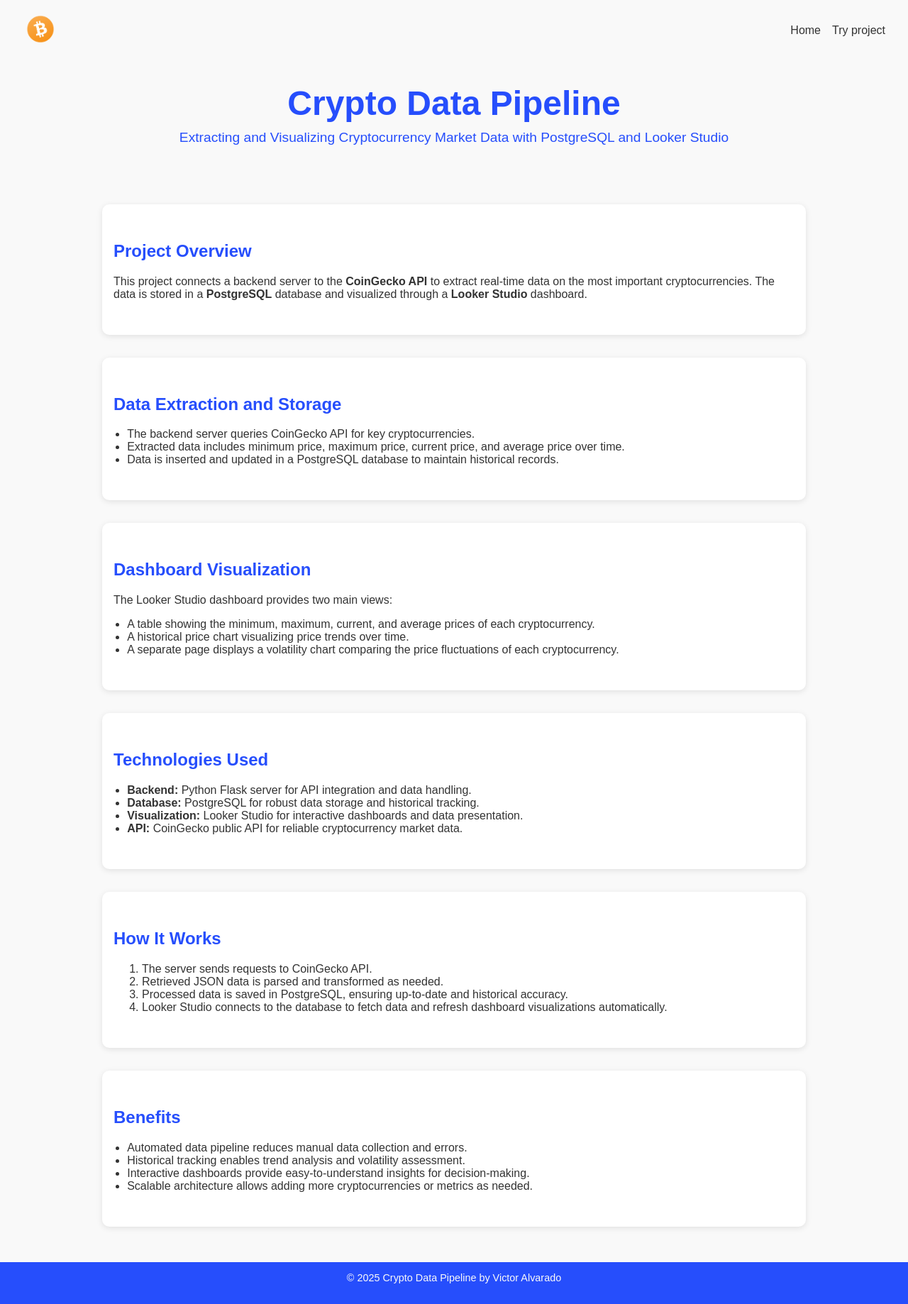
After one commit to victor-alvop/MySite, a Flask app: page /crypto/crypto-docs in a window 1280 px wide. The commit adds this page. Shown: the whole page at 71% size. Run offline with Flask 3, Linux system fonts and the light colour scheme; parts of the project's set-up code (start-up, migrations or seed data) failed here and were passed over.

Commit message:
feat: actual price table integration and documentaion

```diff
--- a/app/__init__.py
+++ b/app/__init__.py
@@ -8,7 +8,6 @@ def create_app():
     app.config.from_object('app.config.Config')
     db.init_app(app)
 
-    # Importa y registra los blueprints
     from app.routes.home import home_bp
     from app.routes.datashake import datashake_bp
     from app.routes.cryptoInfo import crypto_info_bp
--- a/app/routes/cryptoInfo.py
+++ b/app/routes/cryptoInfo.py
@@ -1,9 +1,13 @@
 import requests
 from flask import Blueprint, render_template, url_for, redirect
 from datetime import datetime
-from app.database.db_source import db, Crypto
+from app.database.db_source import db, Crypto, CryptoActualPrice
 
 crypto_info_bp = Blueprint('crypto_info', __name__)
+
+@crypto_info_bp.route('/crypto-docs')
+def cryptoDocs():
+    return render_template('cryptoDocs.html')
 
 @crypto_info_bp.route('/')
 def cryptoInfo():
@@ -49,6 +53,8 @@ def crypto_update():
         'page': 1,
         'sparkline': False
     }
+    excluded_names = ['USDC', 'Tether']
+
 
     try:
         response = requests.get(url, params=params)
@@ -63,16 +69,32 @@ def crypto_update():
                 dt = datetime.utcnow()
                 coin['formatted_date'] = 'N/A'
 
-            new_crypto = Crypto(
-            name=coin['name'],
-            symbol=coin['symbol'],
-            price=coin['current_price'],
-            date=dt
-            )
-            db.session.add(new_crypto)
+
+            if coin['name'] not in excluded_names:
+                new_crypto = Crypto(
+                    name=coin['name'],
+                    symbol=coin['symbol'],
+                    price=coin['current_price'],
+                    date=dt
+                )
+                db.session.add(new_crypto)
+
+            # 2. Actualizar tabla "CryptoActualPrice"
+            crypto = CryptoActualPrice.query.filter_by(name=coin['name']).first()
+            if crypto:
+                crypto.price = coin['current_price']
+                crypto.date = dt  # usamos la misma conversión
+            else:
+                    # Si no existe, puedes decidir crearla también
+                new_actual = CryptoActualPrice(
+                    name=coin['name'],
+                    symbol=coin['symbol'],
+                    price=coin['current_price'],
+                    date=dt
+                    )
+                db.session.add(new_actual)
 
         db.session.commit()
-
         return redirect(url_for('crypto_info.cryptoInfo'))
     except Exception as e:
         return render_template('cryptoInfo.html', coins={'error': str(e)})
--- /dev/null
+++ b/app/static/css/cryptoDocs.css
@@ -0,0 +1,165 @@
+/* Paleta de colores */
+:root {
+    --primary-color: #264EFC;
+    --secondary-color: #264EFC;
+    --accent-color: #ffd700;
+    --background-color: #f9f9f9;
+    --text-color: #333;
+    --footer-color: #777;
+}
+
+body {
+    font-family: Arial, sans-serif;
+    margin: 0;
+    padding: 0;
+    background: var(--background-color);
+    color: var(--text-color);
+}
+
+header {
+    display: flex;
+    justify-content: space-between;
+    align-items: center;
+    padding: 1rem 2rem;
+    flex-wrap: wrap;
+}
+
+nav ul {
+    list-style: none;
+    display: flex;
+    gap: 1rem;
+    padding-left: 0;
+    margin: 0;
+}
+
+nav li {
+    cursor: pointer;
+    position: relative;
+}
+
+nav li::after {
+    content: '';
+    position: absolute;
+    width: 0;
+    height: 2px;
+    left: 0;
+    bottom: -4px;
+    background-color: var(--text-color);
+    transition: width 0.3s ease;
+}
+
+nav li:hover::after {
+    width: 100%;
+}
+
+li a {
+    text-decoration: none;
+    color: inherit;
+    display: block;
+}
+
+.page-title {
+    color: white;
+    padding: 2em 1em;
+    text-align: center;
+    background-color: var(--background-color);
+}
+
+.page-title h1 {
+    font-size: 3em;
+    margin: 0;
+    color: #264EFC;
+}
+
+.page-title p {
+    font-size: 1.2em;
+    margin-top: 0.5em;
+    color: #264EFC;
+}
+
+section {
+    padding: 2em 1em;
+    max-width: 960px;
+    margin: 2em auto;
+    background: white;
+    border-radius: 10px;
+    box-shadow: 0 2px 8px rgba(0, 0, 0, 0.1);
+}
+
+h2 {
+    color: var(--primary-color);
+}
+
+ul {
+    padding-left: 1.2em;
+}
+
+footer {
+    text-align: center;
+    padding: 1em;
+    font-size: 0.9em;
+    color: var(--footer-color);
+    background-color: var(--secondary-color);
+    margin-top: 50px;
+}
+
+footer p {
+    color: #f9f9f9;
+    margin-top: 0;
+}
+
+/* Responsive*/
+@media (max-width: 768px) {
+    header {
+        justify-content: center;
+        gap: 1rem;
+    }
+
+    nav ul {
+        flex-direction: column;
+        align-items: center;
+        gap: 0.5rem;
+    }
+
+    .page-title h1 {
+        font-size: 2.2em;
+    }
+
+    .page-title p {
+        font-size: 1em;
+    }
+
+    section {
+        padding: 1.5em 1em;
+        margin: 1.5em 1em;
+    }
+}
+
+@media (max-width: 480px) {
+    header {
+        flex-direction: column;
+        padding: 1rem;
+    }
+
+    nav ul {
+        width: 100%;
+    }
+
+    nav li {
+        width: 100%;
+        text-align: center;
+    }
+
+    .page-title h1 {
+        font-size: 1.8em;
+    }
+
+    .page-title p {
+        font-size: 0.9em;
+    }
+
+    section {
+        margin: 1em 0.5em;
+        padding: 1em 0.5em;
+    }
+}
--- /dev/null
+++ b/app/templates/cryptoDocs.html
@@ -0,0 +1,86 @@
+<!DOCTYPE html>
+<html lang="en">
+<head>
+    <meta charset="UTF-8" />
+    <meta name="viewport" content="width=device-width, initial-scale=1" />
+    <title>Crypto Data Pipeline - Documentation</title>
+    <link rel="stylesheet" href="{{ url_for('static', filename='css/cryptoDocs.css') }}">
+    <link rel="icon" href="{{ url_for('static', filename='assets/img/bitcoinLogo.png') }}" type="image/x-icon">
+</head>
+<body>
+    <header>
+        <div class="logo">
+            <img src="{{ url_for('static', filename='assets/img/bitcoinLogo.png') }}" width="50" height="50" alt="Logo" />
+        </div>
+        <nav class="nav-buttons">
+            <ul>
+                <li><a href="{{ url_for('home.home') }}">Home</a></li>
+                <li><a href="{{ url_for('crypto_info.cryptoInfo') }}" class="btn">Try project</a></li>
+            </ul>
+        </nav>
+    </header>
+
+    <div class="page-title">
+        <h1>Crypto Data Pipeline</h1>
+        <p>Extracting and Visualizing Cryptocurrency Market Data with PostgreSQL and Looker Studio</p>
+    </div>
+
+    <section>
+        <h2>Project Overview</h2>
+        <p>This project connects a backend server to the <strong>CoinGecko API</strong> to extract real-time data on the most important cryptocurrencies. The data is stored in a <strong>PostgreSQL</strong> database and visualized through a <strong>Looker Studio</strong> dashboard.</p>
+    </section>
+
+    <section>
+        <h2>Data Extraction and Storage</h2>
+        <ul>
+            <li>The backend server queries CoinGecko API for key cryptocurrencies.</li>
+            <li>Extracted data includes minimum price, maximum price, current price, and average price over time.</li>
+            <li>Data is inserted and updated in a PostgreSQL database to maintain historical records.</li>
+        </ul>
+    </section>
+
+    <section>
+        <h2>Dashboard Visualization</h2>
+        <p>The Looker Studio dashboard provides two main views:</p>
+        <ul>
+            <li>A table showing the minimum, maximum, current, and average prices of each cryptocurrency.</li>
+            <li>A historical price chart visualizing price trends over time.</li>
+            <li>A separate page displays a volatility chart comparing the price fluctuations of each cryptocurrency.</li>
+        </ul>
+    </section>
+
+    <section>
+        <h2>Technologies Used</h2>
+        <ul>
+            <li><strong>Backend:</strong> Python Flask server for API integration and data handling.</li>
+            <li><strong>Database:</strong> PostgreSQL for robust data storage and historical tracking.</li>
+            <li><strong>Visualization:</strong> Looker Studio for interactive dashboards and data presentation.</li>
+            <li><strong>API:</strong> CoinGecko public API for reliable cryptocurrency market data.</li>
+        </ul>
+    </section>
+
+    <section>
+        <h2>How It Works</h2>
+        <ol>
+            <li>The server sends requests to CoinGecko API.</li>
+            <li>Retrieved JSON data is parsed and transformed as needed.</li>
+            <li>Processed data is saved in PostgreSQL, ensuring up-to-date and historical accuracy.</li>
+            <li>Looker Studio connects to the database to fetch data and refresh dashboard visualizations automatically.</li>
+        </ol>
+    </section>
+
+    <section>
+        <h2>Benefits</h2>
+        <ul>
+            <li>Automated data pipeline reduces manual data collection and errors.</li>
+            <li>Historical tracking enables trend analysis and volatility assessment.</li>
+            <li>Interactive dashboards provide easy-to-understand insights for decision-making.</li>
+            <li>Scalable architecture allows adding more cryptocurrencies or metrics as needed.</li>
+        </ul>
+    </section>
+
+    <footer>
+        <p>© 2025 Crypto Data Pipeline by Victor Alvarado</p>
+    </footer>
+</body>
+</html>
--- a/app/templates/cryptoInfo.html
+++ b/app/templates/cryptoInfo.html
@@ -6,7 +6,6 @@
     <title>Top cryptos</title>
     <link rel="stylesheet" href="{{ url_for('static', filename='css/cryptoInfo.css') }}">
     <link rel="icon" href="{{ url_for('static', filename='assets/img/bitcoinLogo.png') }}" type="image/x-icon">
-
 </head>
 <body>
     <header>
@@ -19,7 +18,7 @@
                 <a href="{{ url_for('home.home') }}">Home</a>
             </li>
             <li>
-                <a href="#">Read Docs</a>
+                <a href="/crypto/crypto-docs">Read Docs</a>
             </li>
         </ul>
         </nav>
@@ -31,7 +30,7 @@
                 <form method="POST" action="{{ url_for('crypto_info.crypto_update') }}">
                     <button type="submit" class="btn">Update Data</button>
                 </form>
-                <a href="#" class="btn">Dashboard soon</a>
+                <a href="https://lookerstudio.google.com/reporting/a99814fb-1897-499c-a8e5-845d0bfacafc" class="btn" target="_blank">Dashboard</a>
             </div>
         </div>
         <p>This is the view of the historic cryptocurrency database, which is populated using an API. By clicking the "Update" button, you can retrieve the latest data, which will be instantly reflected in the database. This database is live-connected to the Dashboard, allowing real-time updates. Feel free to give it a try! :)</p>
```
Also changed, not shown: app/database/db_source.py (+10 -0 lines).
